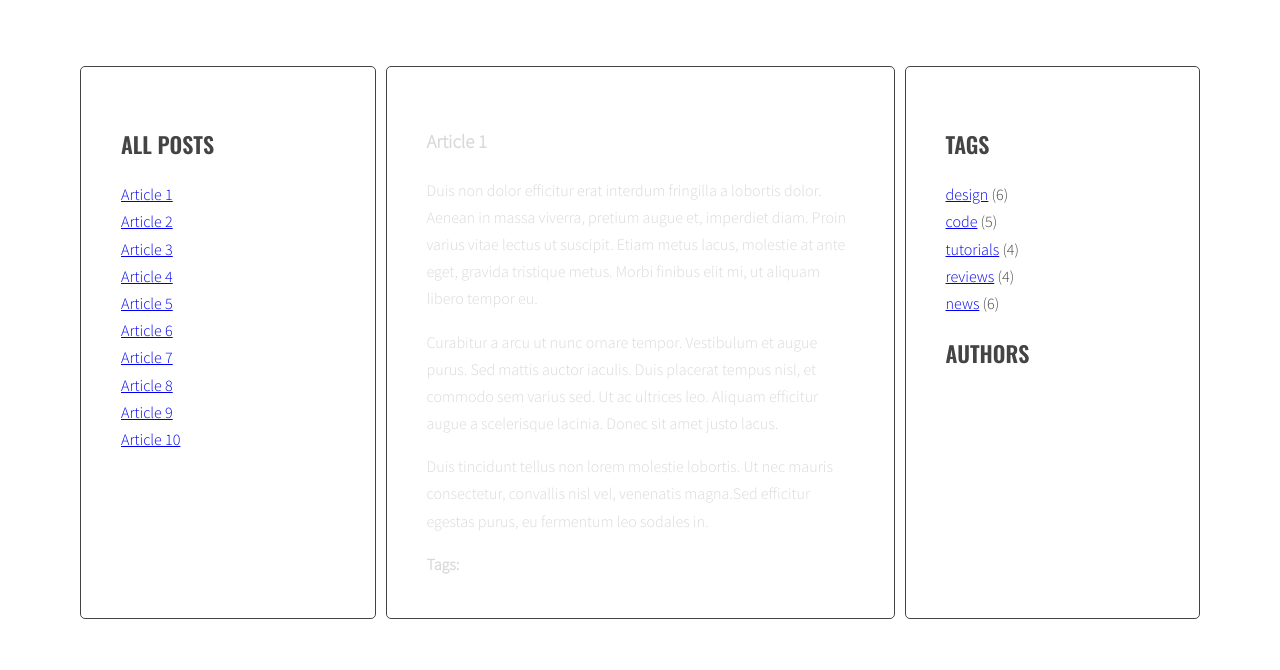
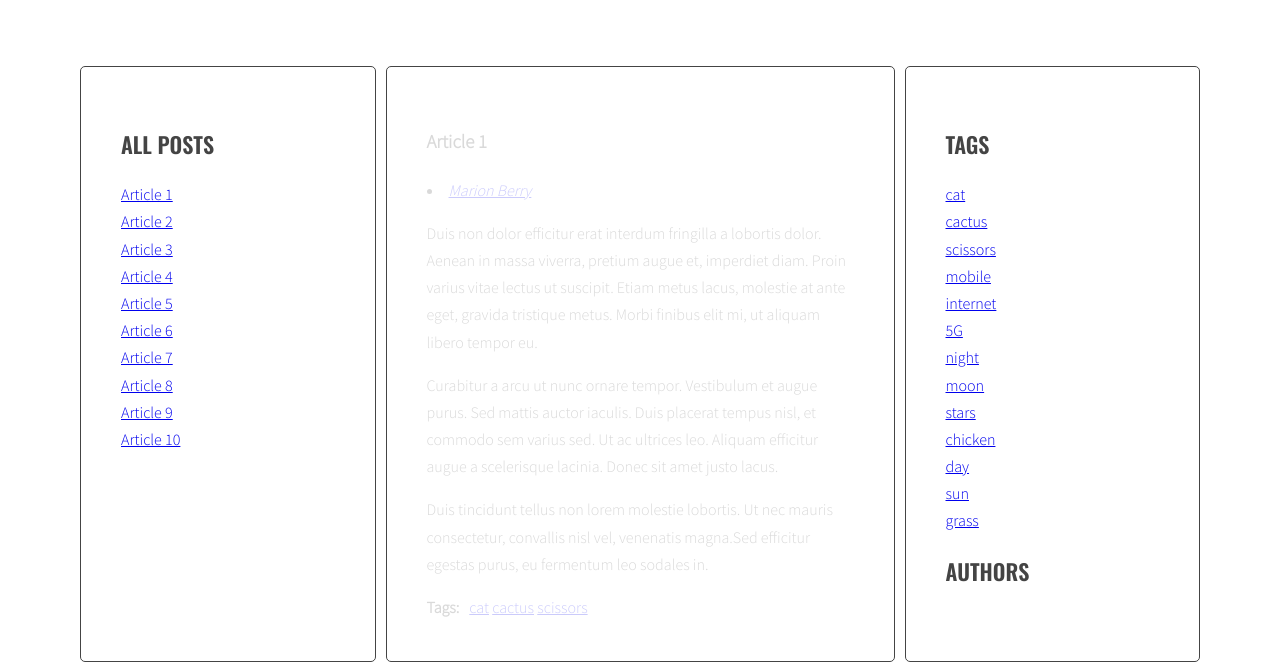
Before and after one commit to jhandzel130696/java-blog, a website: page index.html in a window 1280 px wide. Shown: the part 257-927 px from the top of the page. Before the commit the page ends 884 px from the top, so only its background shows below. Drawn offline with nearby package versions, Linux system fonts and the light colour scheme; a web font is replaced by a local one.

Commit message:
dzialajaca funkcja generate tags z tablica

```diff
--- a/index.html
+++ b/index.html
@@ -215,11 +215,6 @@
 				<aside class="sidebar">
 					<h2 class="section-title">Tags</h2>
 					<ul class="list tags">
-						<li><a href="#">design</a> <span>(6)</span></li>
-						<li><a href="#">code</a> <span>(5)</span></li>
-						<li><a href="#">tutorials</a> <span>(4)</span></li>
-						<li><a href="#">reviews</a> <span>(4)</span></li>
-						<li><a href="#">news</a> <span>(6)</span></li>
 					</ul>
 					<h2 class="section-title">Authors</h2>
 					<ul class="list authors">
--- a/js/script.js
+++ b/js/script.js
@@ -95,8 +95,8 @@ generateTitleLinks();
 function generateTags(){
   const optArticleTagsSelector='.post-tags .list';
   const optArticleSelector = '.post';
-  optTagsListSelector='.tags.list';
-const tagsList=document.querySelector(optTagsListSelector);
+  const optTagsListSelector='.tags.list';
+
    /* [NEW] create a new variable allTags with an empty array */
    let allTags = [];
   /* find all articles */
@@ -120,7 +120,7 @@ const tagsList=document.querySelector(optTagsListSelector);
     for (let tag of articleTagsArray){
 
       /* generate HTML of the link */
-      const HTMLlink = '<li><a href="#tag-' + tag + '"><span>'+ tag +'</span></a></li> &nbsp';
+      const HTMLlink = '<li><a href="#tag-' + tag + '"><span>'+ tag +'</span></a></li> ';
 
 
       /* add generated code to html variable */
@@ -134,6 +134,7 @@ const tagsList=document.querySelector(optTagsListSelector);
 
 
 
+
     /* END LOOP: for each tag */
     }
     /* insert HTML of all the links into the tags wrapper */
@@ -142,7 +143,8 @@ const tagsList=document.querySelector(optTagsListSelector);
     /* END LOOP: for every article: */
   }
    /* [NEW] find list of tags in right column */
-   const tagList = document.querySelector('.tags');
+   const tagList = document.querySelector(optTagsListSelector);
+
 
    /* [NEW] add html from allTags to tagList */
    tagList.innerHTML = allTags.join(' ');
```
